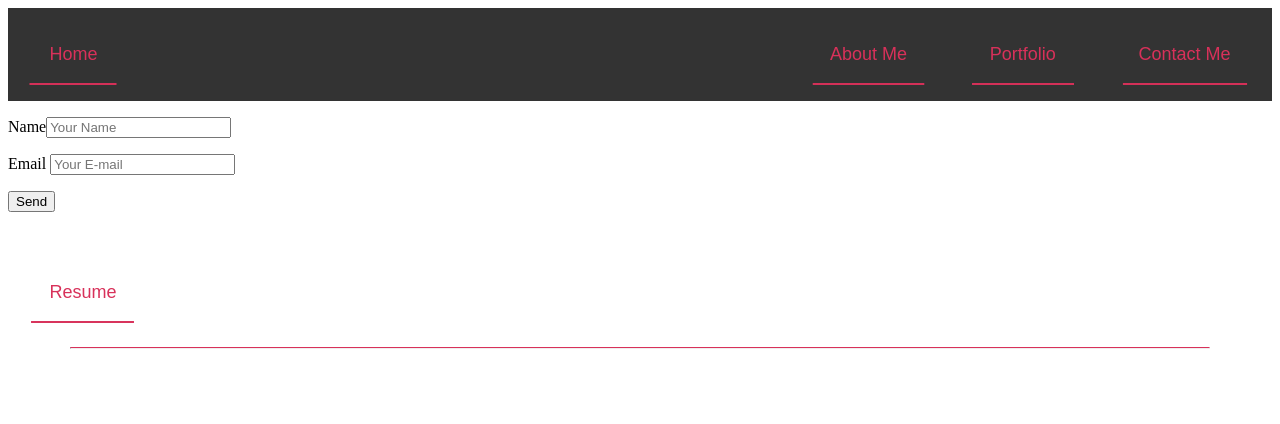
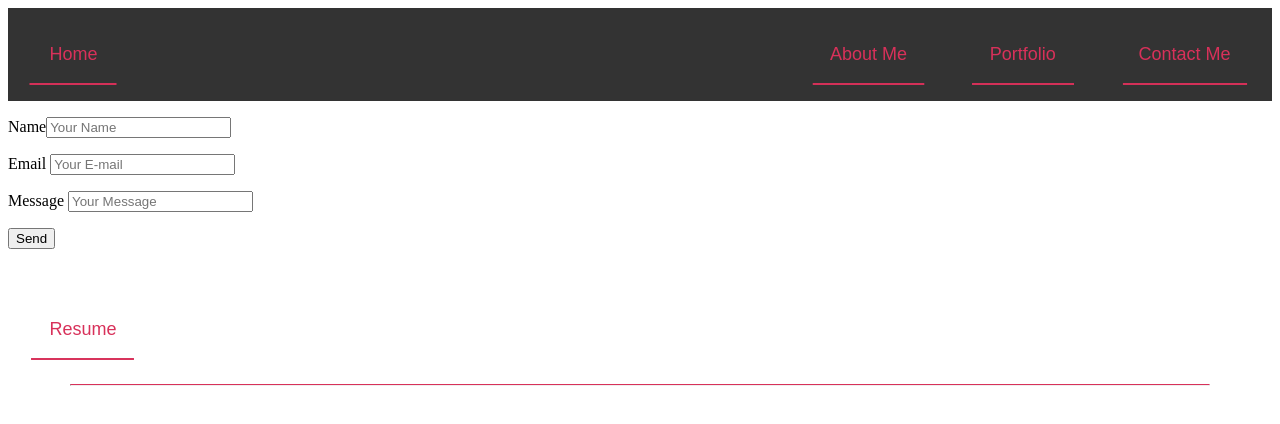
Before and after one commit to Vraj3174/my-portfolio, a Gatsby site: page /Contact-Me/contactMe in a window 1280 px wide. Built offline with nearby package versions, Linux system fonts and the light colour scheme; Gatsby itself is replaced by a stand-in of ours.

Commit message:
Update contactMe.jsx

```diff
--- a/src/pages/Contact-Me/contactMe.jsx
+++ b/src/pages/Contact-Me/contactMe.jsx
@@ -24,6 +24,9 @@ export default function Contact() {
                     <label>Email <input type="email" name="email" id="email" placeholder="Your E-mail"/></label>
                 </p>
                 <p>
+                    <label>Message <input type="info" name="info" id="info" placeholder="Your Message"/></label>
+                </p>
+                <p>
                     <button type="submit">Send</button>
                 </p>
             </form>
```
